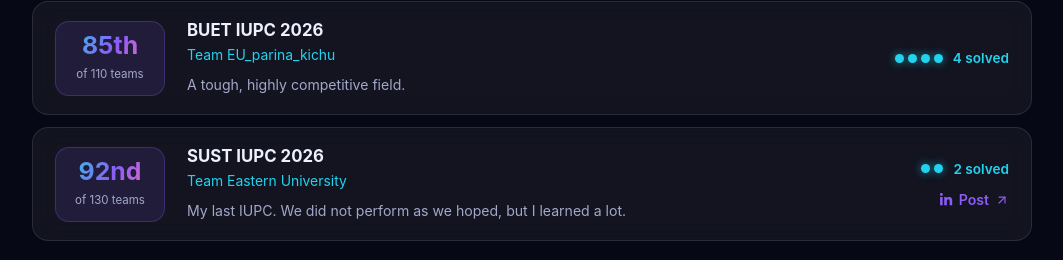
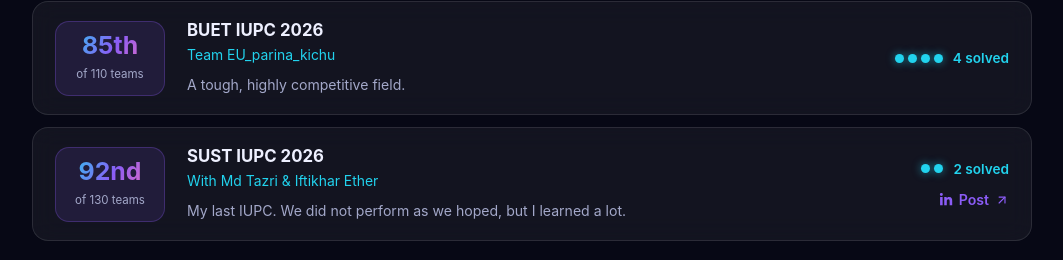
Before and after one commit to Somaiya-0/portfolio, a React (Vite) app: page / in a window 1280 px wide. Shown: the part 3873-4133 px from the top of the page, without its empty margins (108-1171 px from the left). Built offline with nearby package versions, Linux system fonts and the light colour scheme.

Commit message:
Fix SUST team label

```diff
--- a/src/App.jsx
+++ b/src/App.jsx
@@ -174,7 +174,7 @@ const contests = [
   {
     id: 'sust-iupc-2026',
     event: 'SUST IUPC 2026',
-    team: 'Eastern University',
+    team: 'With Md Tazri & Iftikhar Ether',
     rank: '92nd',
     of: 'of 130 teams',
     solved: 2,
@@ -425,7 +425,7 @@ export default function App() {
                   </div>
                   <div className="row-main">
                     <h4>{c.event}</h4>
-                    <p className="cp-team">{c.team.startsWith('24-hour') ? c.team : `Team ${c.team}`}</p>
+                    <p className="cp-team">{c.team.startsWith('24-hour') || c.team.startsWith('With') ? c.team : `Team ${c.team}`}</p>
                     <p className="row-note">{c.note}</p>
                   </div>
                   <div className="row-side">
```
